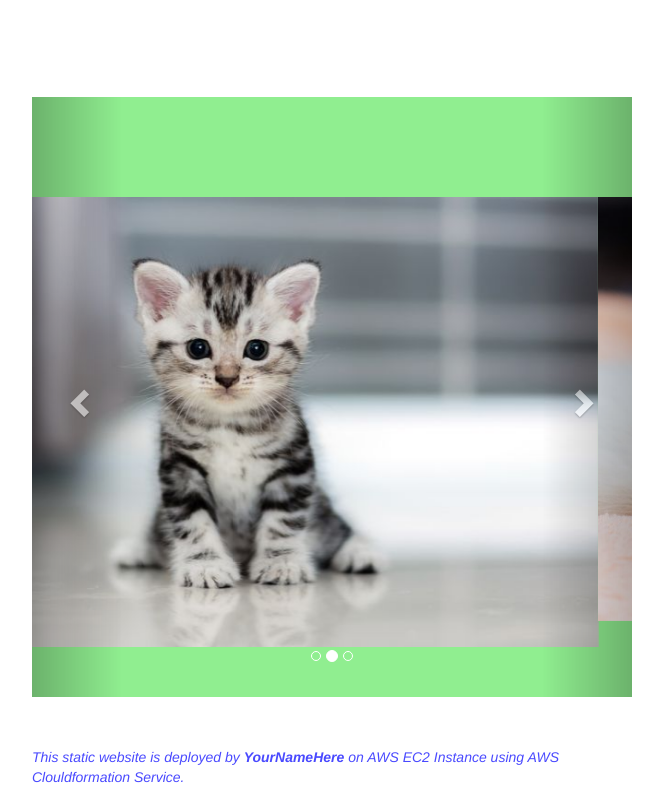
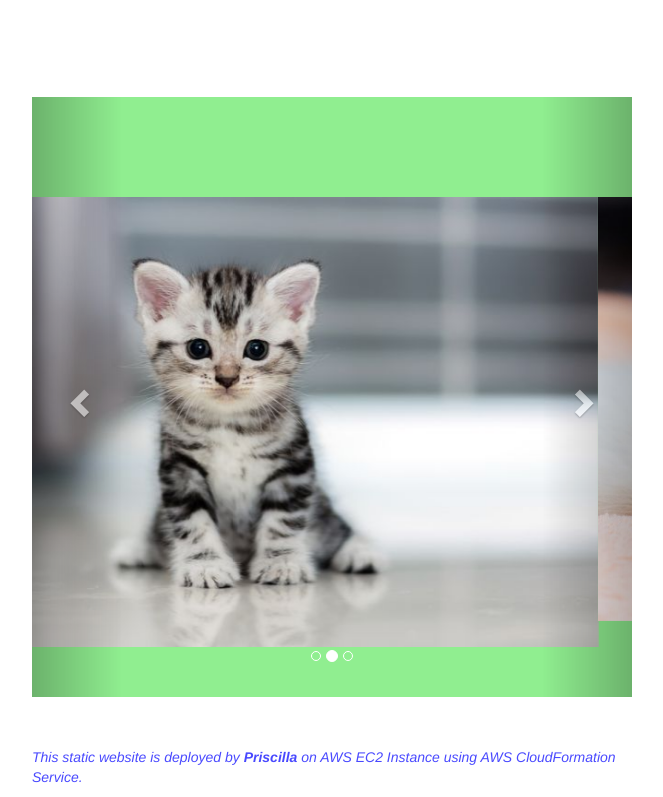
Before and after one commit to iam-oluchukwu/101-kittens-carousel-static-website-ec2, a plain HTML site: page static-web/index.html in a window 1280 px wide. Shown: the part 306-1103 px from the top of the page, without its empty margins (308-971 px from the left). Drawn offline with nearby package versions, Linux system fonts and the light colour scheme.

Commit message:
Fix name and CloudFormation spelling in index page

```diff
--- a/static-web/index.html
+++ b/static-web/index.html
@@ -80,8 +80,8 @@
   </div>
 
 
-  <p class="footnote"><i>This static website is deployed by <b> YourNameHere </b> on AWS EC2 Instance using AWS
-      Clouldformation Service.</i></p>
+  <p class="footnote"><i>This static website is deployed by <b> Priscilla </b> on AWS EC2 Instance using AWS
+      CloudFormation Service.</i></p>
 </body>
 
 </html>
```
